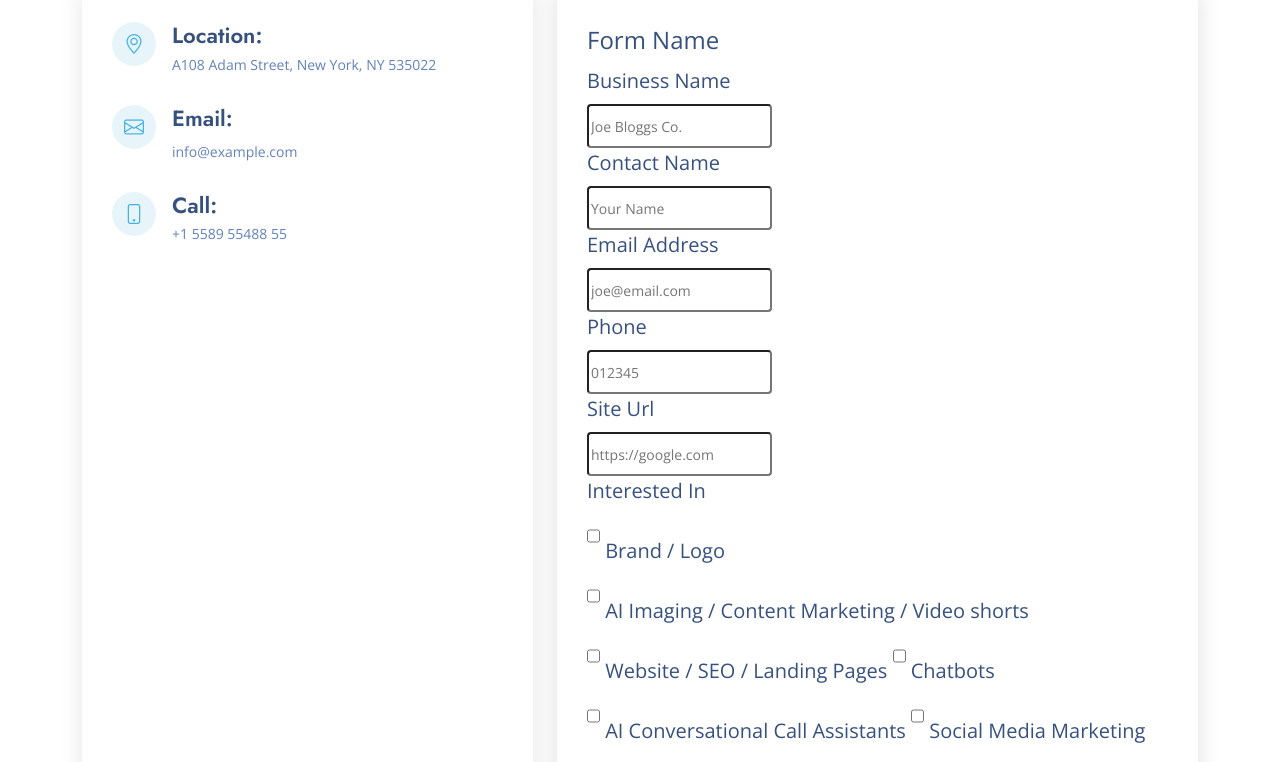
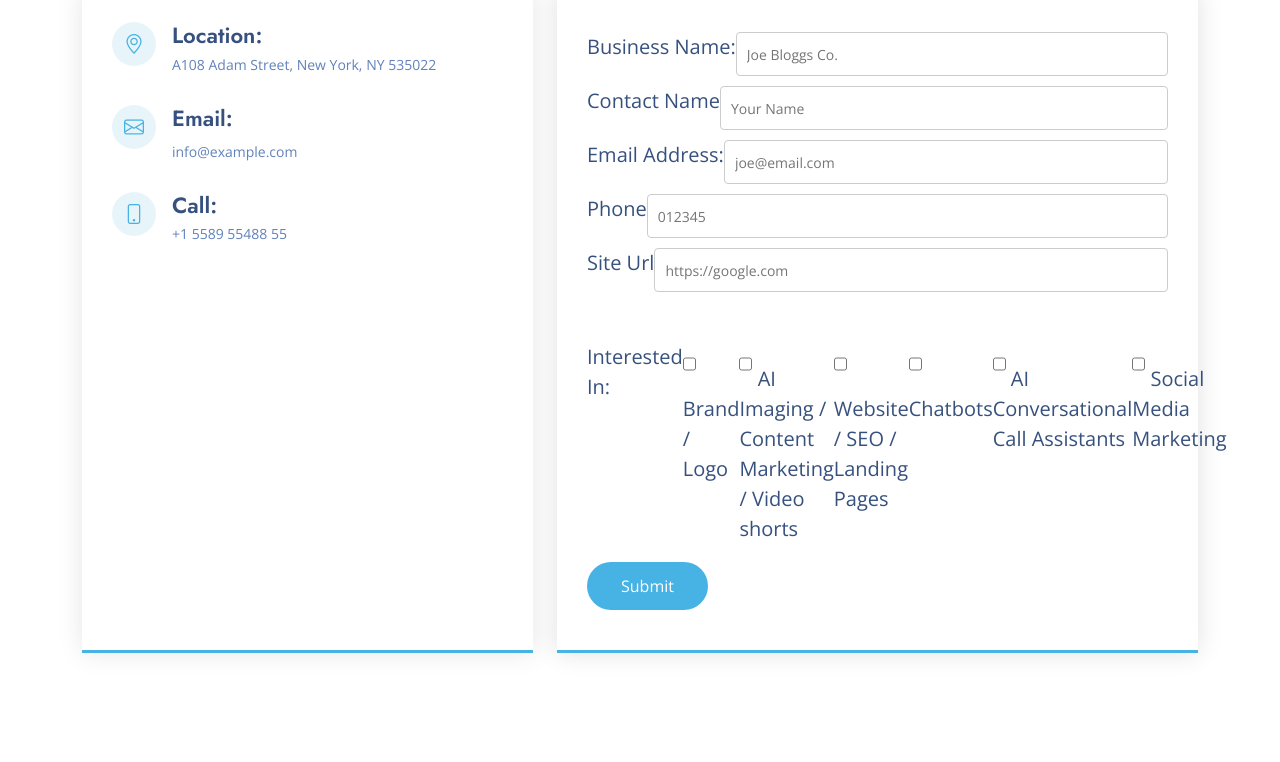
Before and after one commit to MFangler1/mfangler1.github.io, a plain HTML site: page index.html in a window 1280 px wide. Shown: the part 6543-7305 px from the top of the page. Drawn offline with nearby package versions, Linux system fonts and the light colour scheme.

Commit message:
Format contact form initial

```diff
--- a/assets/css/style.css
+++ b/assets/css/style.css
@@ -1826,3 +1826,21 @@ section {
     padding-top: 4px;
   }
 }
+
+/* CSS Added by Jake */
+
+.control-group {
+      display: flex;
+      margin-top: 10px;
+      margin-bottom: 10px;
+  }
+
+  input[type="text"],
+  input[type="email"],
+  input[type="tel"] {
+      flex-grow: 1;
+      padding: 10px;
+      border: 1px solid #ccc;
+      border-radius: 4px;
+      font-size: 16px;
+  }
--- a/index.html
+++ b/index.html
@@ -150,6 +150,7 @@
               <li><i class="ri-check-double-line"></i> You can clone of yourself or a business expert.</li>
               <li><i class="ri-check-double-line"></i> Add your AI chatbot on a website and let it interact with visitors and ask for contact details.</li>
               <li><i class="ri-check-double-line"></i> Use as a specialised trainer.</li>
+            </ul>
           </div>
           <div class="col-lg-6 pt-4 pt-lg-0">
             <p>
@@ -774,57 +775,41 @@
               <fieldset>
 
               <!-- Form Name -->
-              <legend>Form Name</legend>
+              <legend></legend>
 
               <!-- Text input-->
               <div class="control-group">
-                <label class="control-label" for="businessname">Business Name</label>
-                <div class="controls">
+                <label class="control-label" for="businessname">Business Name:</label>
                   <input id="businessname" name="businessname" type="text" placeholder="Joe Bloggs Co." class="input-medium" required="">
-
-                </div>
               </div>
 
               <!-- Text input-->
               <div class="control-group">
                 <label class="control-label" for="contactname">Contact Name</label>
-                <div class="controls">
                   <input id="contactname" name="contactname" type="text" placeholder="Your Name" class="input-medium" required="">
-
-                </div>
               </div>
 
               <!-- Text input-->
               <div class="control-group">
-                <label class="control-label" for="email">Email Address</label>
-                <div class="controls">
+                <label class="control-label" for="email">Email Address:</label>
                   <input id="email" name="email" type="email" placeholder="joe@email.com" class="input-medium" required="">
-
-                </div>
               </div>
 
               <!-- Text input-->
               <div class="control-group">
                 <label class="control-label" for="phoneno">Phone</label>
-                <div class="controls">
                   <input id="phoneno" name="phoneno" type="tel" placeholder="012345" class="input-medium" required="">
-
-                </div>
               </div>
 
               <!-- Text input-->
               <div class="control-group">
                 <label class="control-label" for="website">Site Url</label>
-                <div class="controls">
                   <input id="website" name="website" type="text" placeholder="https://google.com" class="input-medium" required="">
-
-                </div>
-              </div>
+              </div><br>
 
               <!-- Multiple Checkboxes -->
               <div class="control-group">
-                <label class="control-label" for="interested">Interested In</label>
-                <div class="controls">
+                <label class="control-label" for="interested">Interested In:</label><br>
                   <label class="checkbox" for="interested-0">
                     <input type="checkbox" name="interested" id="interested-0" value="Brand / Logo">
                     Brand / Logo
@@ -849,15 +834,12 @@
                     <input type="checkbox" name="interested" id="interested-5" value="Social Media Marketing">
                     Social Media Marketing
                   </label>
-                </div>
               </div>
               <div class="g-recaptcha" data-sitekey="6Le0xc4qAAAAALwEk69JtIYffIUnySLF_2Aut7Gy"></div>
               <!-- Button -->
               <div class="control-group">
                 <label class="control-label" for="submit"></label>
-                <div class="controls">
                   <button  type="submit" id="submit" name="submit" class="btn btn-primary">Submit</button>
-                </div>
               </div>
 
               </fieldset>
```
